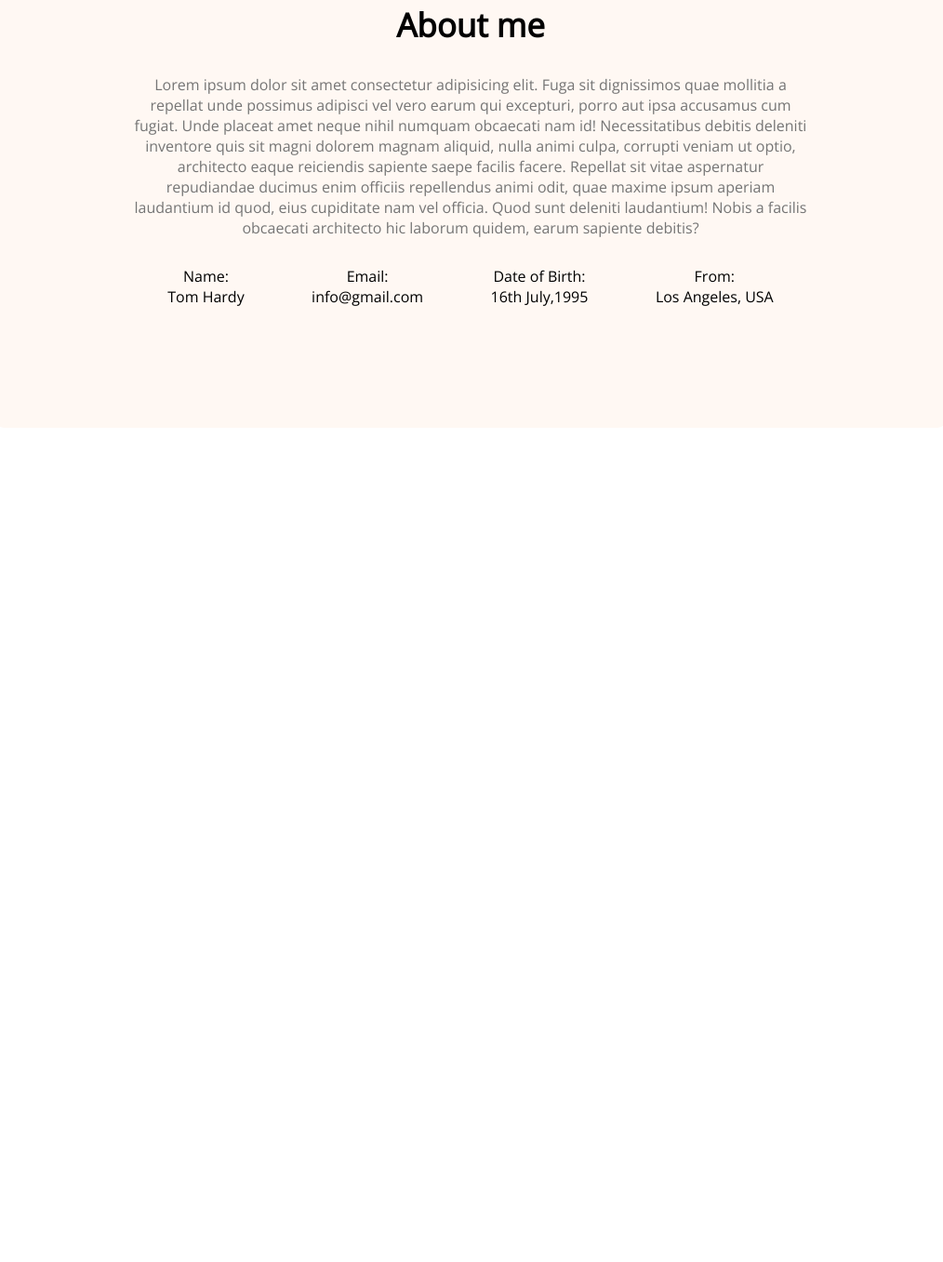
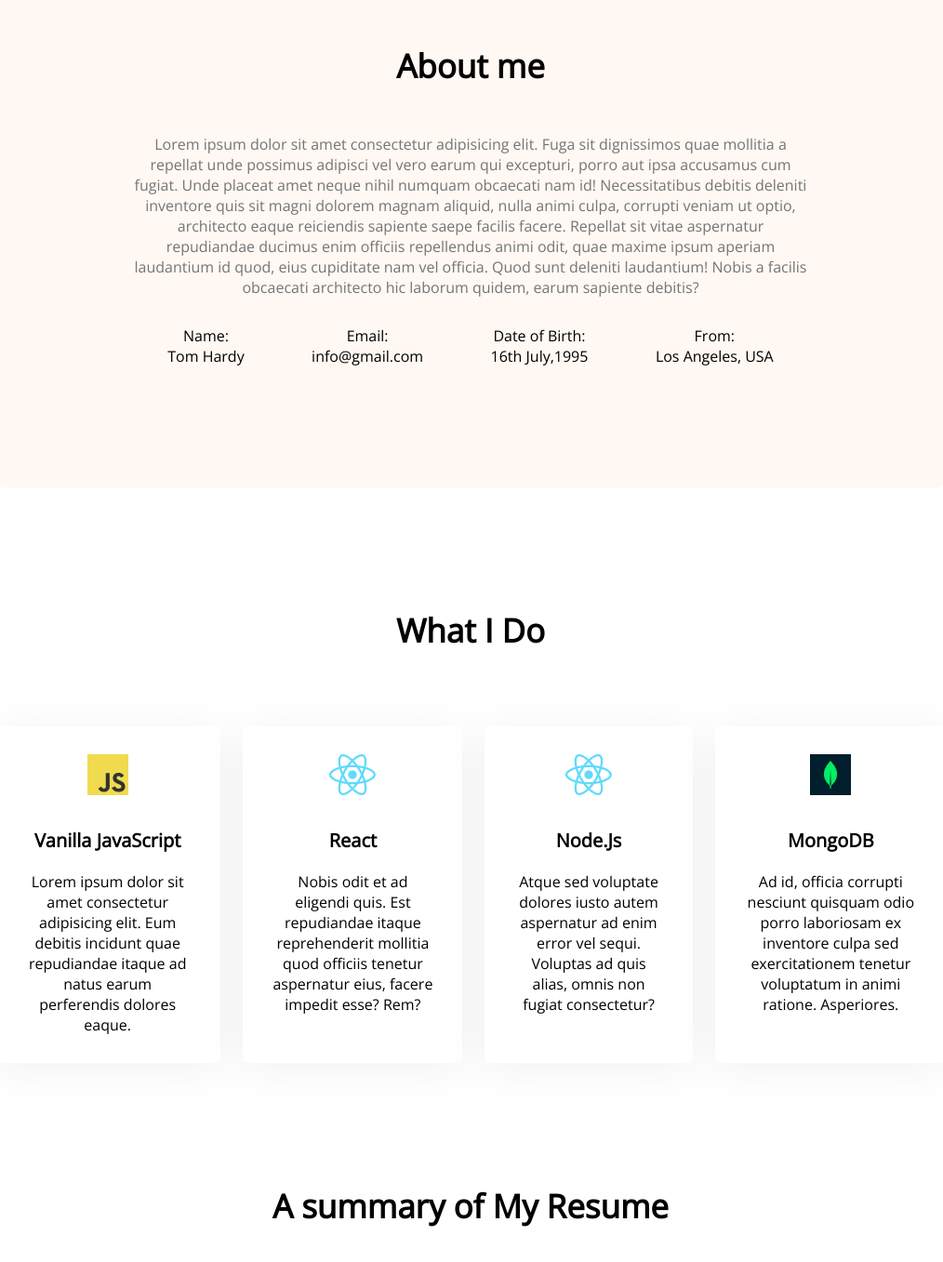
Before and after one commit to shaumicwc/Project-Portfolio, a plain HTML site: page index.html in a window 1280 px wide. Shown: the part 1097-2454 px from the top of the page at 93% size, without its empty margins (134-1148 px from the left). Before the commit the page ends 1557 px from the top, so only its background shows below. Drawn offline with nearby package versions, Linux system fonts and the light colour scheme.

Commit message:
added skills

```diff
--- a/index.html
+++ b/index.html
@@ -33,7 +33,7 @@
             <button class="btn-c">Contact</button>
 
         </div>
-        <img src="/images/hardy.png" alt="">
+        <img src="/images/tom-hardy-lead-840-social.webp" alt="">
 
     </div>
 
@@ -72,6 +72,47 @@
         </div>
 
     </section>
+    <!-- .............................what I do section........................... -->
+
+
+    <section class="what-I-do">
+        <h3 class="section-title">What I Do</h3>
+        <div class="skills-container">
+            <div class="skill">
+                <img src="/images/icons/js.png" alt="">
+                <p class="skill-title">Vanilla JavaScript</p>
+                <skill-description>Lorem ipsum dolor sit amet consectetur adipisicing elit. Eum debitis incidunt quae
+                    repudiandae itaque ad natus earum perferendis dolores eaque.</skill-description>
+            </div>
+            <div class="skill">
+                <img src="/images/icons/react.png" alt="">
+                <p class="skill-title">React</p>
+                <skill-description>Nobis odit et ad eligendi quis. Est repudiandae itaque reprehenderit mollitia quod
+                    officiis tenetur aspernatur eius, facere impedit esse? Rem?</skill-description>
+            </div>
+            <div class="skill">
+                <img src="/images/icons/react.png" alt="">
+                <p class="skill-title">Node.Js</p>
+                <skill-description>Atque sed voluptate dolores iusto autem aspernatur ad enim error vel sequi. Voluptas
+                    ad quis alias, omnis non fugiat consectetur?</skill-description>
+            </div>
+            <div class="skill">
+                <img src="/images/icons/mongo.png" alt="">
+                <p class="skill-title">MongoDB</p>
+                <skill-description>Ad id, officia corrupti nesciunt quisquam odio porro laboriosam ex inventore culpa
+                    sed exercitationem tenetur voluptatum in animi ratione. Asperiores.</skill-description>
+            </div>
+        </div>
+
+    </section>
+    <!-- Resume Section Starts here -->
+    <section class="resume">
+        <h3 class="section-title">A summary of My Resume</h3>
+        <div class="resume-content">
+
+        </div>
+
+    </section>
 </main>
 
 <body>
--- a/style.css
+++ b/style.css
@@ -106,7 +106,9 @@ main {
 
 
 
-
+section {
+    margin-top: 130px;
+}
 
 
 /* .....................about starts here................... */
@@ -122,6 +124,7 @@ main {
     margin-bottom: 30px;
     font-weight: 700;
     font-size: 35px;
+    margin-bottom: 50px;
 }
 
 
@@ -134,3 +137,31 @@ main {
     display: flex;
     justify-content: space-around;
 }
+
+/* ....................what I do starts here..................... */
+section {
+    margin-top: 130px;
+}
+
+.skills-container {
+    display: flex;
+    gap: 24px;
+    margin-top: 80px;
+}
+
+.skill {
+    background: #FFFFFF;
+    box-shadow: 0px 6px 50px rgba(0, 0, 0, 0.06);
+    border-radius: 5px;
+    padding: 30px;
+}
+
+.skill-title {
+    text-align: center;
+    font-weight: 700;
+    font-size: 20px;
+    margin-top: 30px;
+    margin-bottom: 20px;
+}
+
+/*....................... resume starts here........................ */
```
